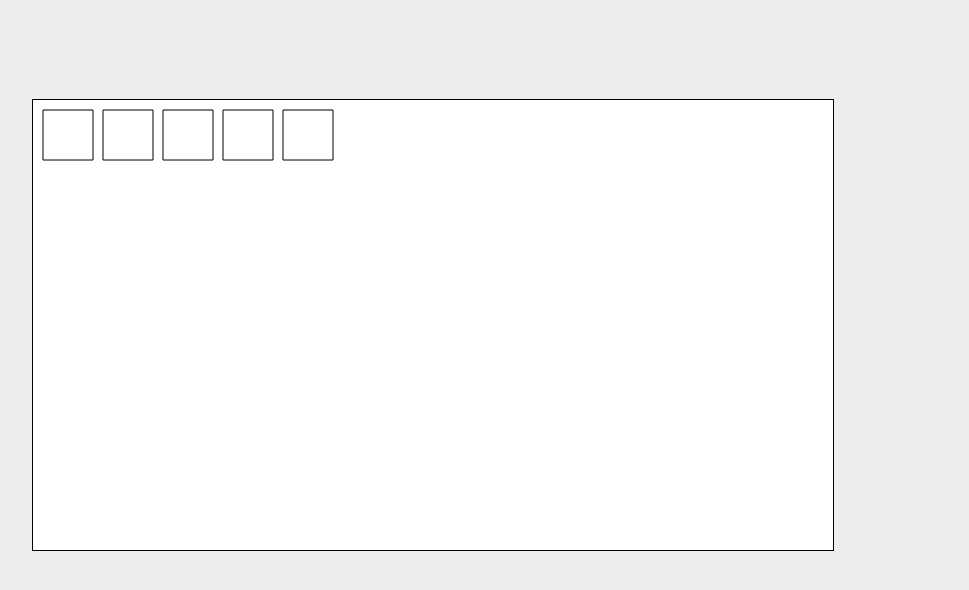
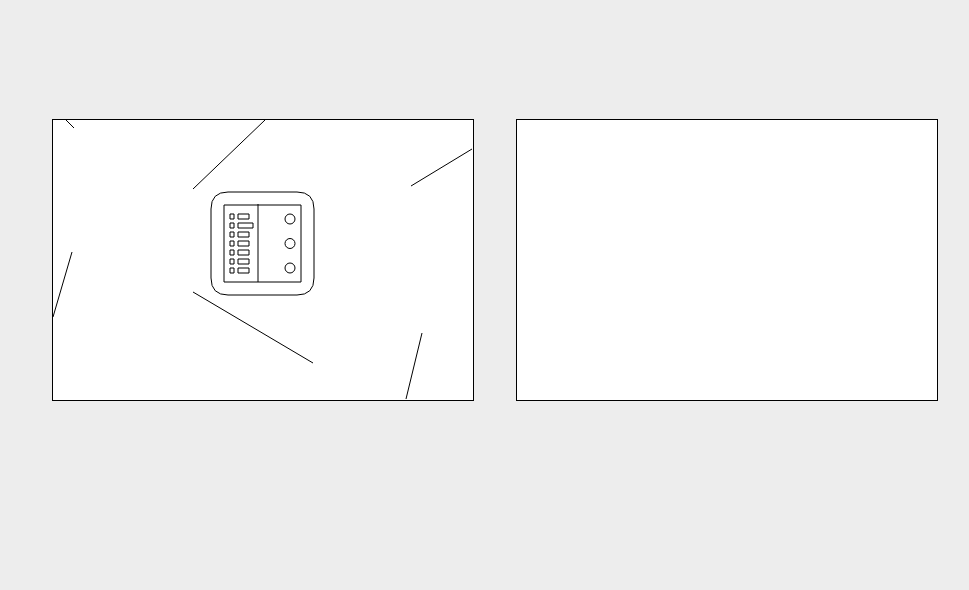
Before and after one commit to anthonyec/tiny-path, a website: page index.html in a window 1280 px wide. Shown: the whole page, without its empty margins (67-1036 px from the left). Drawn offline with Linux system fonts and the light colour scheme.

Commit message:
Added thumbnail example. Added janky DPI support for screens like on the iPad

```diff
--- a/css/main.sass
+++ b/css/main.sass
@@ -1,5 +1,13 @@
 body
-	background: grey
+	background: #ededed
+	margin: 100px
 
-canvas
-	+debug
+.thumb
+	background: white
+	display: inline-block
+	width: 420px
+	height: 280px
+	outline: 1px solid black
+
+.wires
+	url("../wires-thumb.gif") no-repeat
--- a/index.html
+++ b/index.html
@@ -10,77 +10,44 @@
 </head>
 
 <body>
-	<canvas id="tiny-path-canvas" width="800" height="450"></canvas>
+	<div class="thumb">
+		<canvas id="tiny-path-canvas-1" width="420" height="280"></canvas>
+	</div>
+
+	<div class="thumb">
+		<canvas id="tiny-path-canvas-1" width="420" height="280"></canvas>
+	</div>
+
 	<script type="text/javascript" src="js/lib/tinypath.js"></script>
 
 	<script>
+		var thumb1 = [
+						":p", 140, 172, 260, 243,
+						":p", 369, 213, 353, 279,
+						":p", 419, 29, 358, 66,
+						":p", 140, 69, 212, 0,
+						":p", 21, 8, 13, 0,
+						":p", 19, 132, 0, 197,
+						":s", 171, 85, 77, 77,
+						":p", 205, 84, 205, 162,
+						":x", 3, ">:c", 237, "99+24.5*i", 5,
+						":x", 7, ">:s", 177, "94+9*i", 4, 5,
 
-			var image = [
-			":p",
-				100, 250,
-				250, 100,
-				200, 300,
-				150, 250,
-				200, 220,
-			":p",
-				280, 250,
-				380, 400,
-				400, 300,
-				250, 250,
-				400, 220,
-			":x",
-				50, ">:c",
-				"390+7*i", "405",
-				"5+i*10",
-			"$f",
-				"red",
-			":x",
-				20, ">:s",
-				"400+15*i", "400+-i*10",
-				"10", "10+i*10",
-			"$f",
-				"orange",
-			"$s",
-				"black", 2,
-			":s",
-				400, 50,
-				50, 50,
-			":s",
-				600, 60,
-				50, 80,
-			"$f",
-				"blue",
-			"$s",
-				"red", 10,
-			":e",
-				50, 50,
-				100, 100,
-			":e",
-				100, 20,
-				200, 50,
-			":c",
-				100, 20,
-				10,
-			":x",
-				5, ">:s",
-				"10+5*i", "10+60*i",
-				"50", "50",
-			];
+						":s", 185, 94, 11, 5,
+						":s", 185, 103, 15, 5,
+						":x", 5, ">:s", 185, "112+9*i", 11, 5,
 
-			var image = [	":s", 10, 10, 50, 50,
-							":s", 70, 10, 50, 50,
-							":s", 130, 10, 50, 50,
-							":s", 190, 10, 50, 50,
-							":s", 250, 10, 50, 50
-						];
+						":r", 158, 72, 103, 103, 17,
+					];
 
-			var image = [
-							":x", 5, ">:s", "10+60*i", 10, 50, 50
-						];
+	var canvas = document.getElementById("tiny-path-canvas-1").getContext('2d');
+	var newImage = new TinyPath(canvas, thumb1).draw();
 
-	var canvas = document.getElementById("tiny-path-canvas").getContext('2d');
-	var newImage = new TinyPath(canvas, image).draw();
+	canvas.translate(0.5, 0.5);
 
+	document.getElementById("tiny-path-canvas-1").onclick = function (e) {
+		console.log( (e.x-100) + ", " + (e.y-100));
+	}
 	// console.log(newImage);
 	</script>
 </body>
--- a/sass/main.sass
+++ b/sass/main.sass
@@ -2,6 +2,13 @@ body
 	background: #ededed
 	margin: 100px
 
-canvas
+.thumb
 	background: white
+	display: inline-block
+	width: 420px
+	height: 280px
+	margin: 20px
 	outline: 1px solid black
+
+.wires
+	background: url("../wires-thumb.gif") no-repeat
```
Also changed, not shown: css/main.css, js/lib/tinypath.js, js/min/main.min.js, wires-thumb.gif (added).
